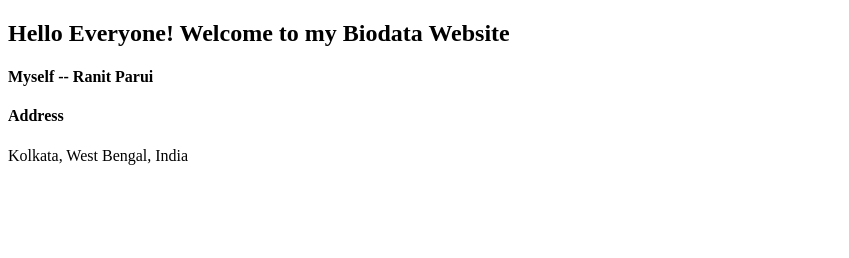
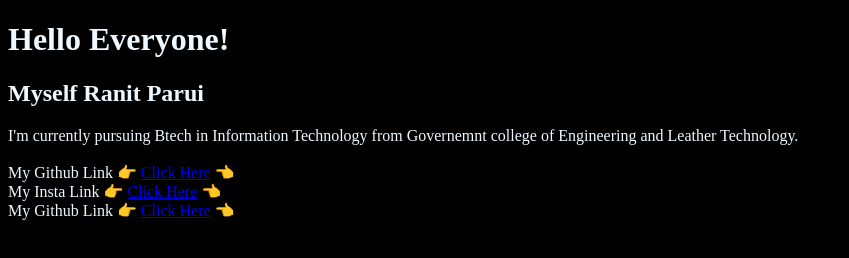
Before and after one commit to ranit-parui024/First-Website, a plain HTML site: page Biodata Website/index.html in a window 1280 px wide. Shown: the whole page, without its empty margins (0-849 px from the left). Drawn offline with Linux system fonts and the light colour scheme.

Commit message:
New changes

```diff
--- a/Biodata Website/index.html
+++ b/Biodata Website/index.html
@@ -1,13 +1,23 @@
 <!DOCTYPE html>
 <html lang="en">
+
 <head>
     <meta charset="UTF-8">
     <meta name="viewport" content="width=, initial-scale=1.0">
     <title>Document</title>
+    <script src="script.js"></script>
+    <link rel="stylesheet" href="style.css">
 </head>
+
 <body>
-    <h2>Hello Everyone! Welcome to my Biodata Website</h2>
-    <h4>Myself -- Ranit Parui</h4>
-    <h4>Address</h4><p>Kolkata, West Bengal, India</p>
+    <h1>Hello Everyone!</h1>
+    <h2>Myself Ranit Parui</h2>
+    I'm currently pursuing Btech in Information Technology from Governemnt college of Engineering and Leather
+    Technology.<br>
+    <br>
+    My Github Link 👉 <a href="https://www.github.com//ranit-parui024">Click Here</a> 👈<br>
+    My Insta Link 👉 <a href="https://www.instagram.com//ranit_parui_official">Click Here</a> 👈 <br>
+    My Github Link 👉 <a href="https://www.facebook.com/profile.php?id=61554435819374">Click Here</a> 👈
 </body>
+
 </html>
--- /dev/null
+++ b/Biodata Website/script.js
@@ -0,0 +1 @@
+alert('It is my 1st webiste')
--- /dev/null
+++ b/Biodata Website/style.css
@@ -0,0 +1,4 @@
+body{
+    color: aliceblue;
+    background-color: black;
+}
```
